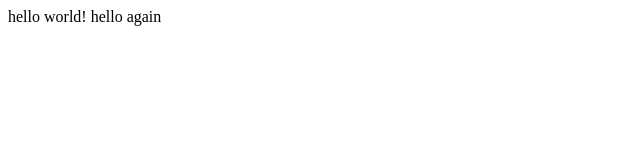
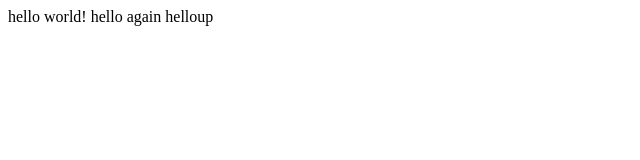
Before and after one commit to Rohit678/html_begining, a plain HTML site: page index.html in a window 1280 px wide. Shown: the full height of the page, 0-640 px from the left. Drawn offline with Linux system fonts and the light colour scheme.

Commit message:
Update index.html

```diff
--- a/index.html
+++ b/index.html
@@ -1,6 +1,6 @@
 <html>
 <head>
 <title> my webpage </title>
-<body> hello world! hello again </body>
+<body> hello world! hello again helloup </body>
 </head>
 </html>
```
